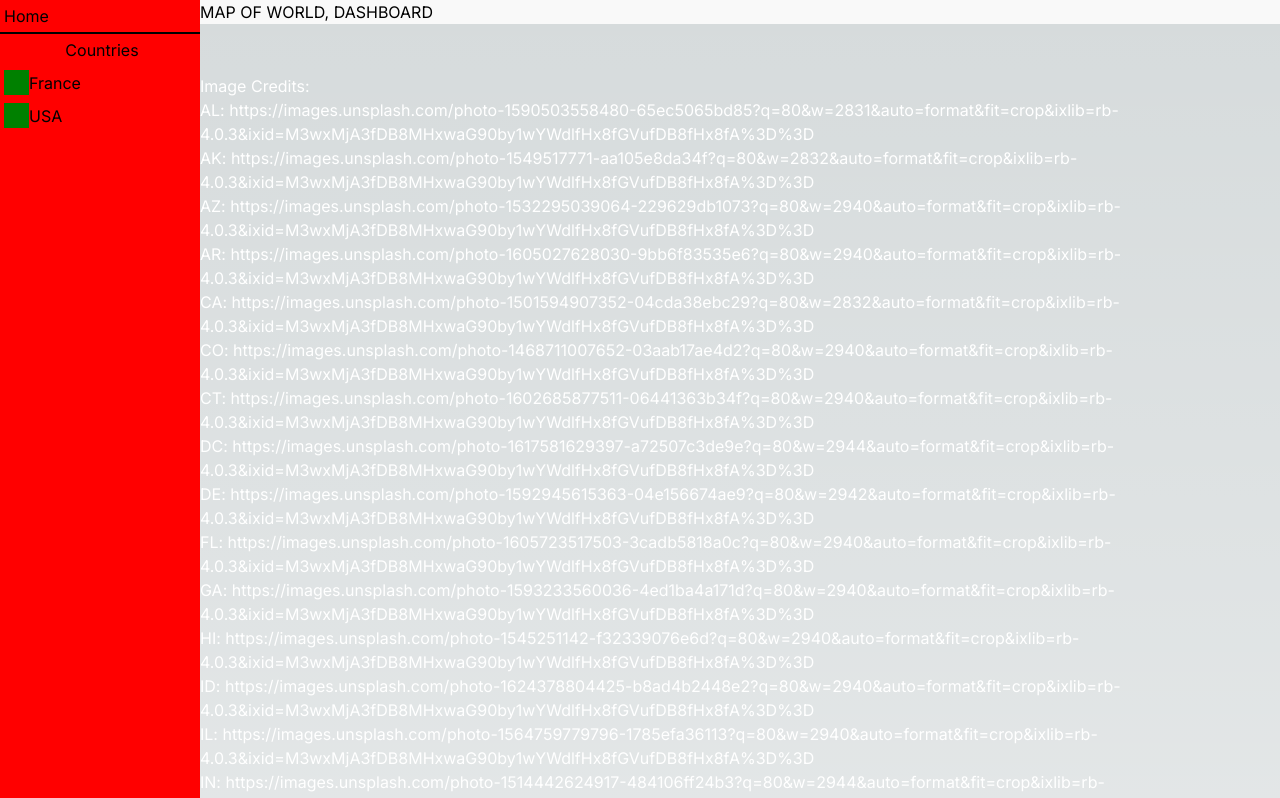
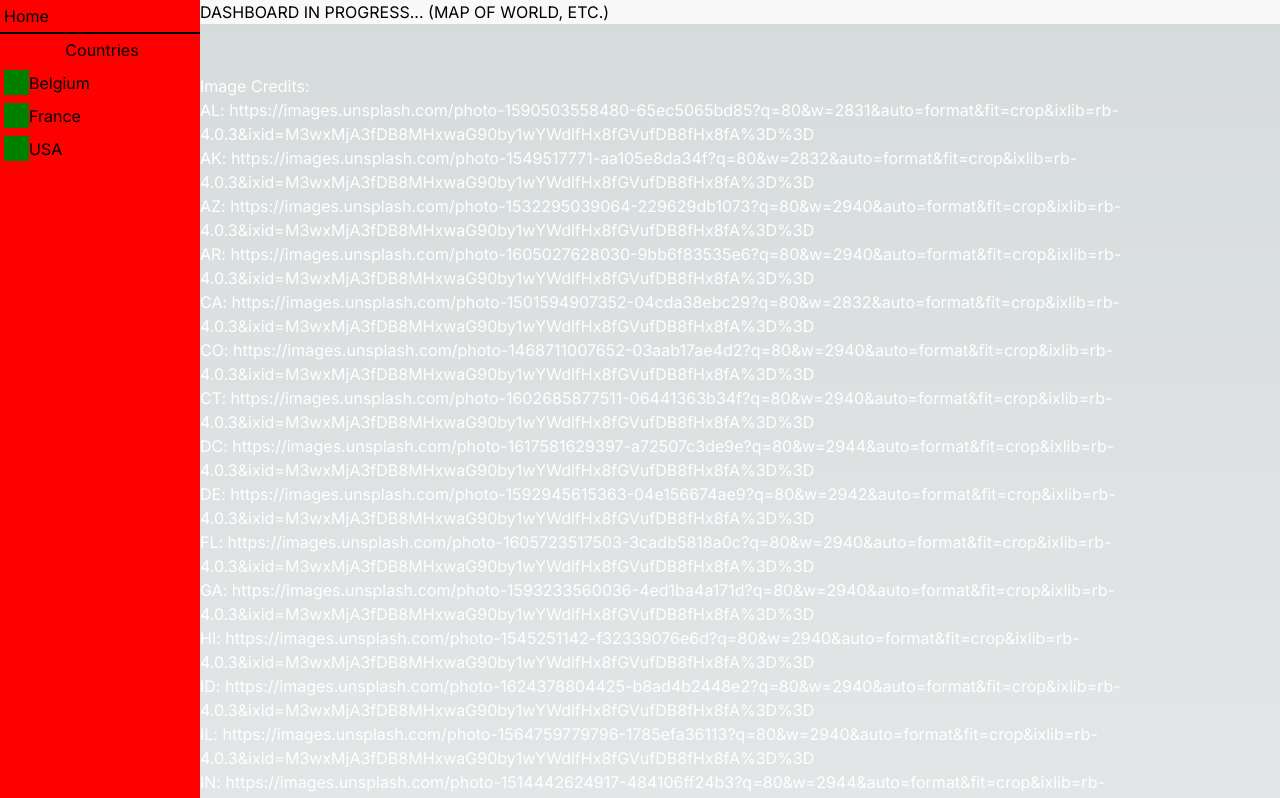
Before and after one commit to Pebscicle/USElections, a Next.js app in the folder pebscimaps/: page / in a window 1280 px wide. Shown: the top 798 px of the page. Built offline with nearby package versions, Linux system fonts and the light colour scheme.

Commit message:
Added Belgium

```diff
--- a/pebscimaps/src/app/page.js
+++ b/pebscimaps/src/app/page.js
@@ -3,7 +3,9 @@ import Image from "next/image";
 export default function Home() {
   return (
     <main className="" style={{color: 'black'}}>
-      MAP OF WORLD, DASHBOARD
+      <div>
+        DASHBOARD IN PROGRESS... (MAP OF WORLD, ETC.)
+      </div>
     </main>
   );
 }
--- a/pebscimaps/src/components/Sidebar.js
+++ b/pebscimaps/src/components/Sidebar.js
@@ -15,6 +15,8 @@ function Sidebar() {
             <div style={{width: "100%", border: 'solid black 1px'}}></div>
 
             <SidebarTitle title='Countries' />
+                <SidebarCountry name='Belgium' link='/belgium'/>
+
                 <SidebarCountry name='France' link='/france'/>
 
                 <SidebarCountry name='USA' link='/usa'/>
```
